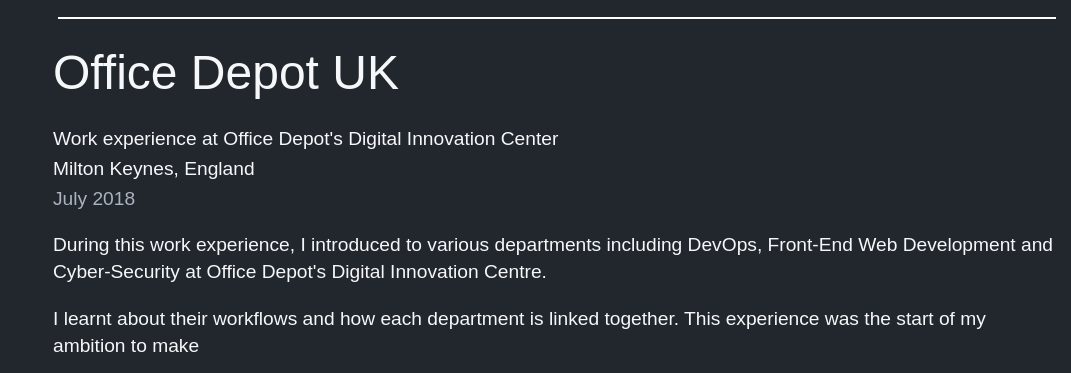
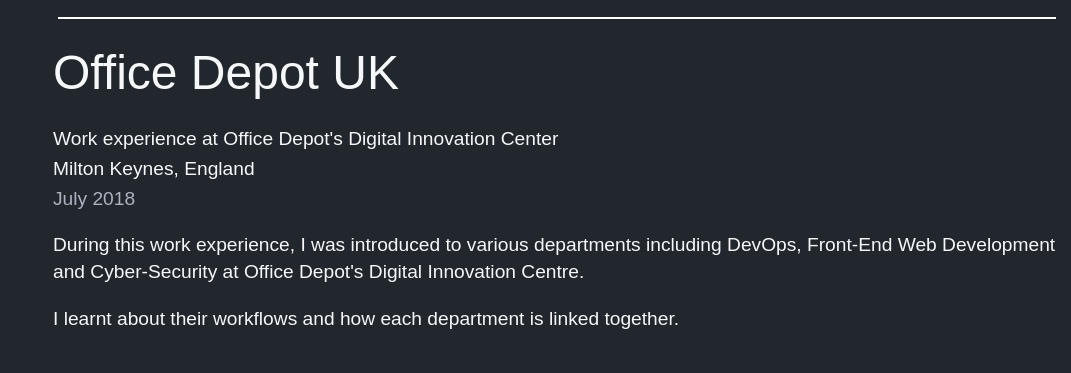
Before and after one commit to toby-j/Portfolio, a plain HTML site: page index.html in a window 1280 px wide. Shown: the part 2349-2722 px from the top of the page, without its empty margins (209-1280 px from the left). After the commit the page ends 2695 px from the top, so only its background shows below. Drawn offline with Linux system fonts and the light colour scheme.

Commit message:
Update index.html

```diff
--- a/index.html
+++ b/index.html
@@ -174,8 +174,8 @@
                 <p>Work experience at Office Depot's Digital Innovation Center</p>
                 <p>Milton Keynes, England</p>
                 <p class="muted">July 2018</p>
-                <p class="twenty-top-margin">During this work experience, I introduced to various departments including DevOps, Front-End Web Development and Cyber-Security at Office Depot's Digital Innovation Centre.</p>
-                <p class="twenty-top-margin">I learnt about their workflows and how each department is linked together. This experience was the start of my ambition to make </p>
+                <p class="twenty-top-margin">During this work experience, I was introduced to various departments including DevOps, Front-End Web Development and Cyber-Security at Office Depot's Digital Innovation Centre.</p>
+                <p class="twenty-top-margin">I learnt about their workflows and how each department is linked together.</p>
           </div>
           <div class="portfolio_tabcontent" id="TechStack">
             <h2 class="typewriter">Technology Stack</h2>
```
